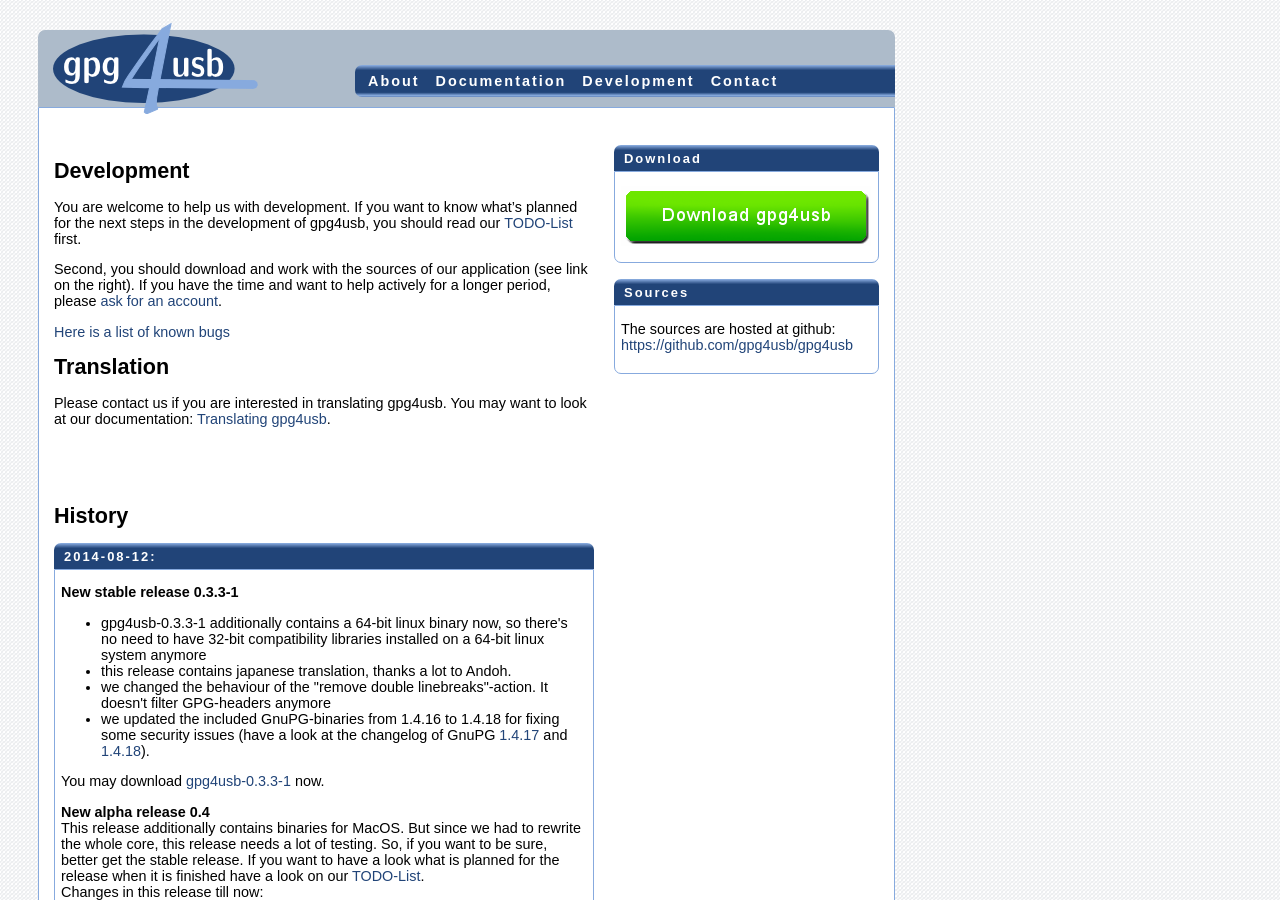
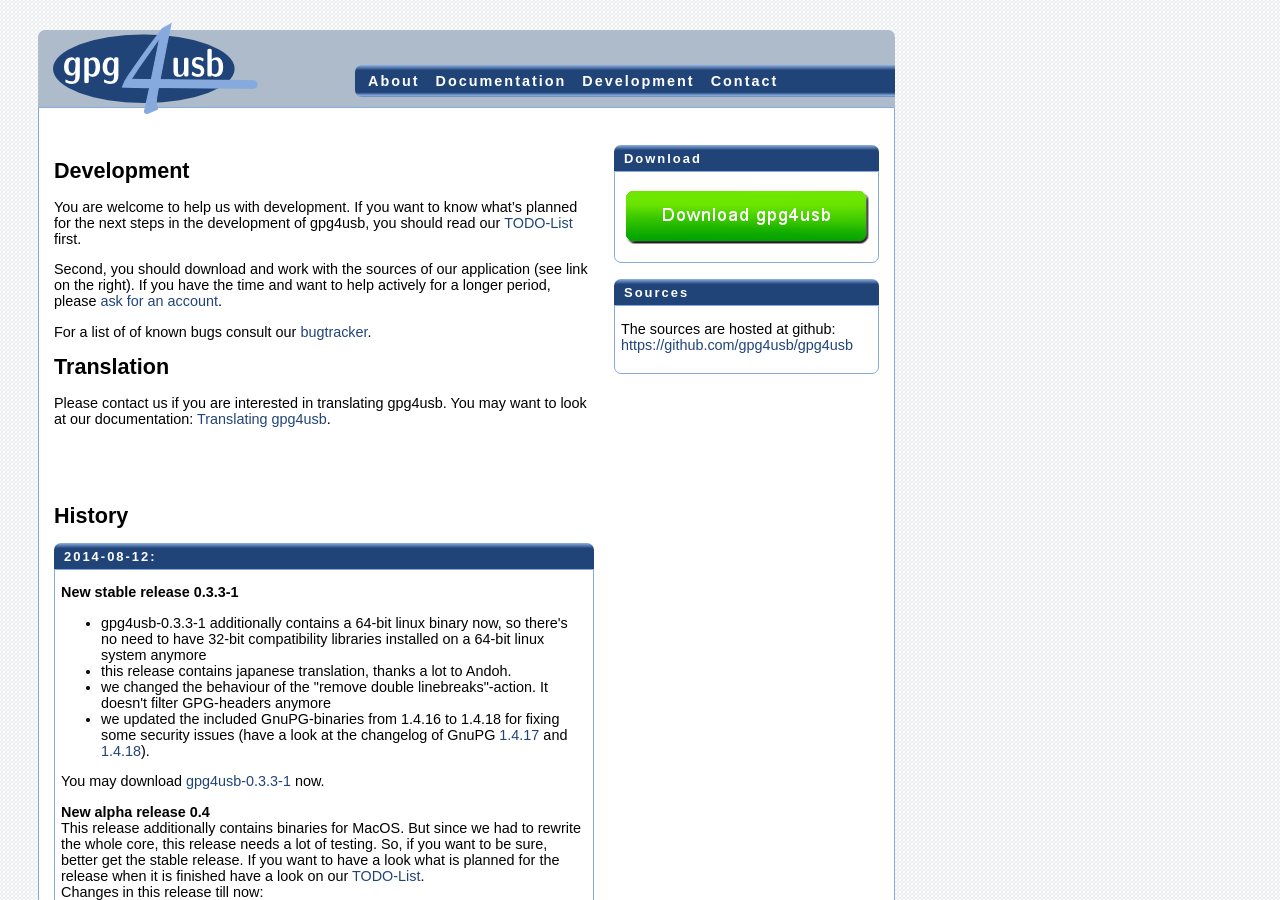
Before and after one commit to 0x20bf-org/gpg4usb-website, a Jekyll site: the page built from development.md, in a window 1280 px wide and 900 px high. Built offline with Jekyll 4.4.1, drawn with Linux system fonts in a browser that asks for light colours.

```diff
--- a/development.md
+++ b/development.md
@@ -17,8 +17,7 @@
 If you have the time and want to help actively for a longer period, please
 [ask for an account](contact.html).
 
-
-[Here is a list of known bugs](bugs.html)
+For a list of of known bugs consult our [bugtracker](https://github.com/gpg4usb/gpg4usb/issues).
 
 # Translation
 
```
